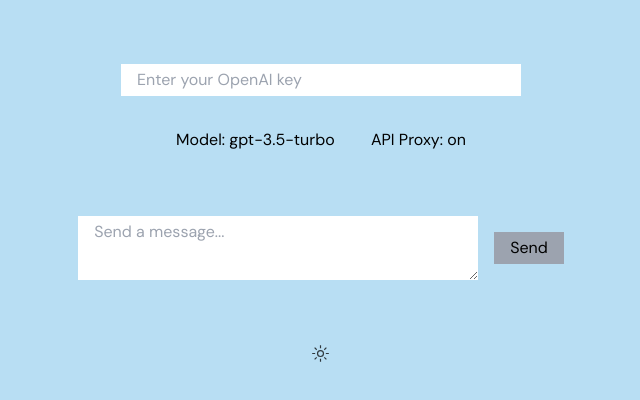
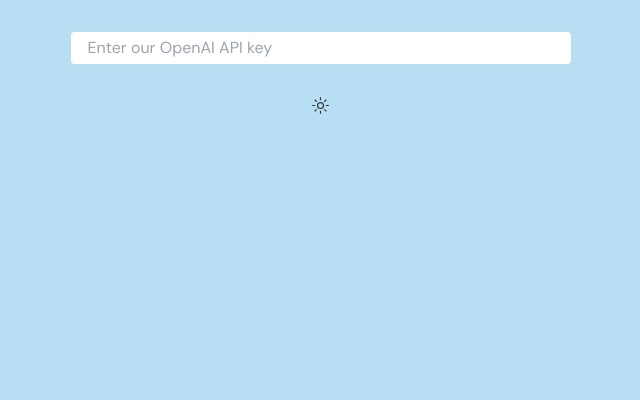
Before and after one commit to mys1024/chatgpt-with-key, a Vue app: page / in a window 1280 px wide. Shown: the top 400 px of the page, without its empty margins (319-959 px from the left). Built offline with nearby package versions, Linux system fonts and the light colour scheme; a web font is replaced by a local one.

Commit message:
refactor: optimize

```diff
--- a/src/App.vue
+++ b/src/App.vue
@@ -3,10 +3,10 @@
 </script>
 
 <template>
-  <div p-16>
+  <div px-4 py-8>
     <RouterView />
     <footer text-center>
-      <ThemeSwitch mt-16 />
+      <ThemeSwitch mt-8 />
     </footer>
   </div>
 </template>
--- a/src/pages/index.vue
+++ b/src/pages/index.vue
@@ -1,5 +1,5 @@
 <script lang="ts" setup>
-import { ref } from 'vue'
+import { nextTick, ref } from 'vue'
 
 import { useChatStore } from '~/stores/chat'
 import { chatCompletionsApi } from '~/api/chat'
@@ -39,7 +39,7 @@
       model.value,
       historyMessages.value,
       () => streaming.value = true,
-      (completions) => {
+      async (completions) => {
         if (completions === null) {
           resolve()
           return
@@ -49,6 +49,8 @@
           streamingRole.value = (delta as { role: ChatRole }).role
         else if ((delta as any)?.content)
           streamingContent.value += (delta as { content: string }).content
+        await nextTick()
+        document.querySelector('html')?.scrollTo({ top: 1e9 })
       },
     )
   })
@@ -65,50 +67,65 @@
 </script>
 
 <template>
-  <div space-y-8 flex flex-col items-center>
+  <div
+    w="full md:3/5 xl:2/5" mx-auto space-y-4
+    flex flex-col items-center
+  >
+    <!-- OpenAI API key -->
     <input
       v-model="chatStore.key"
-      w-100 px-4 py-1
+      w-full rounded px-4 py-1
       type="text"
-      placeholder="Enter your OpenAI key"
+      placeholder="Enter our OpenAI API key"
     >
-    <div space-x-8>
+    <template v-if="chatStore.key">
+      <!-- settings -->
+      <div space-x-4>
         <span cursor-pointer @click="toggleModel">
           Model: {{ model }}
         </span>
         <span cursor-pointer @click="toggleApiProxy">
-        API Proxy: {{ apiProxy }}
+          Proxy: {{ apiProxy }}
         </span>
       </div>
+      <!-- chat -->
       <div
-      w="full md:3/5 xl:2/5" space-y-4
+        w-full space-y-2
         :style="{ whiteSpace: 'pre-wrap' }"
       >
         <div
           v-for="message, i in historyMessages" :key="i"
-        px-4 py-2 bg-gray-1 rounded
+          px-4 py-2 rounded bg="gray-1 dark:gray-7"
         >
           {{ message.content }}
         </div>
         <div
           v-show="streaming"
-        px-4 py-2 bg-gray-1 rounded
+          px-4 py-2 rounded bg="gray-1 dark:gray-7"
         >
           {{ streamingContent }}
         </div>
       </div>
-    <div flex space-x-4>
+      <!-- user input -->
+      <div w-full flex space-x-4>
+        <div flex-grow>
           <textarea
             v-model="userInput"
-        w-100 h-16 px-4 py-1
+            w-full h-16 px-4 py-1 rounded
             type="text"
-        placeholder="Send a message..."
+            placeholder="Enter something..."
           />
+        </div>
         <div flex items-center>
-        <button px-4 py-1 bg-gray @click="send">
+          <button
+            px-4 py-1 rounded
+            bg="gray hover:gray-5" transition
+            @click="send"
+          >
             Send
           </button>
         </div>
       </div>
+    </template>
   </div>
 </template>
--- a/src/styles.less
+++ b/src/styles.less
@@ -1,7 +1,7 @@
 html,
 body,
 #app {
-  height: 100%;
+  min-height: 100%;
   margin: 0;
   padding: 0;
 }
```
Lines whose indentation alone changed are shown as unchanged.
